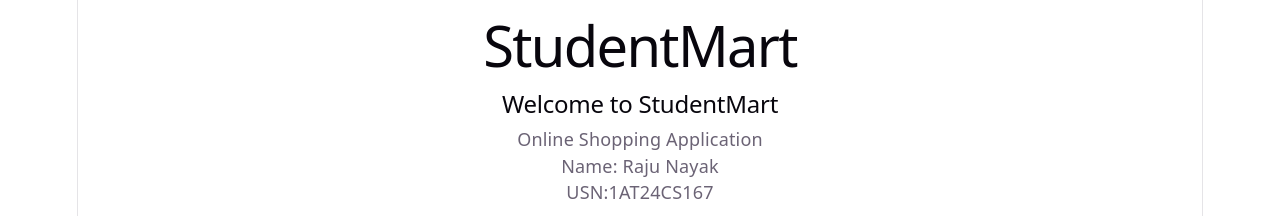
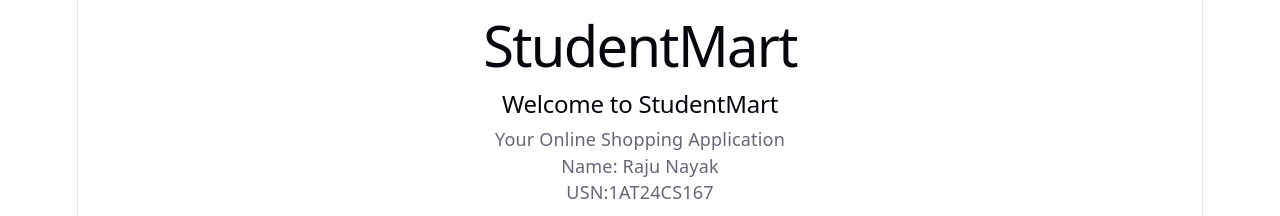
Before and after one commit to rajunayak2006/1AT24CS167-StudentMart, a React (Vite) app in the folder studentMarks/: page / in a window 1280 px wide. Shown: the top 216 px of the page. Built offline with nearby package versions, Linux system fonts and the light colour scheme.

Commit message:
Pre-Lab - React Introduction

```diff
--- a/studentMarks/src/App.jsx
+++ b/studentMarks/src/App.jsx
@@ -3,7 +3,7 @@ function App() {
     <div>
       <h1>StudentMart</h1>
       <h2>Welcome to StudentMart</h2>
-      <p> Online Shopping Application</p>
+      <p> Your  Online Shopping Application</p>
       <p>Name: Raju Nayak</p>
       <p>USN:1AT24CS167</p>
     </div>
```
